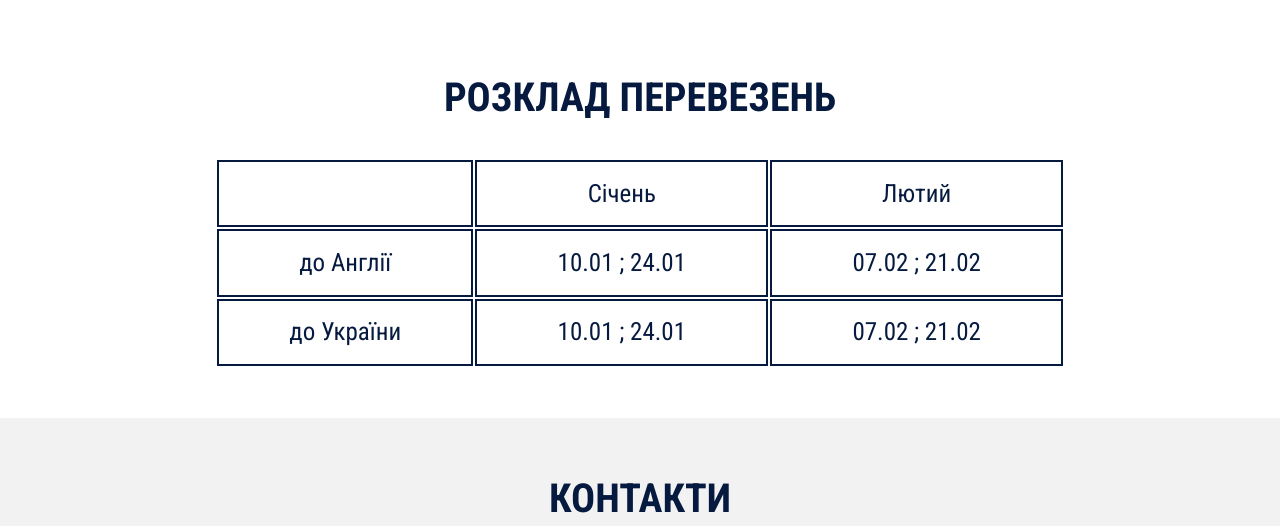
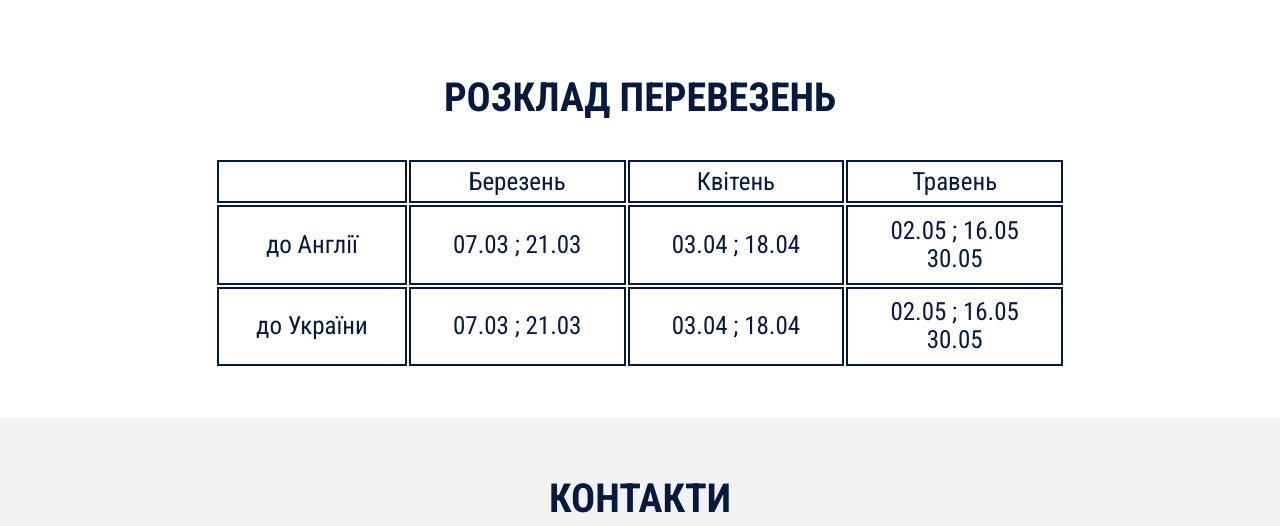
Before and after one commit to Loggax/BM-Trans, a website: page index.html in a window 1280 px wide. Shown: the part 2108-2634 px from the top of the page. Drawn offline with Linux system fonts and the light colour scheme.

Commit message:
Spring_schedule_2026

```diff
--- a/index.html
+++ b/index.html
@@ -152,21 +152,21 @@
                         <table>
                             <tr>
                                 <td></td>
-                                <td>Січень</td>
-                                <td>Лютий</td>
-                                <!-- <td>Серпень</td> -->
+                                <td>Березень</td>
+                                <td>Квітень</td>
+                                <td>Травень</td>
                             </tr>
                             <tr>
                                 <td>до Англії</td>
-                                <td>10.01 ; 24.01</td>
-                                <td>07.02 ; 21.02</td>
-                                <!-- <td>04.08 ; 11.08 <br> 18.08 ; 25.08</td> -->
+                                <td>07.03 ; 21.03</td>
+                                <td>03.04 ; 18.04</td>
+                                <td>02.05 ; 16.05 <br> 30.05 </td>
                             </tr>
                             <tr>
                                 <td>до України</td>
-                                <td>10.01 ; 24.01</td>
-                                <td>07.02 ; 21.02 </td>
-                                <!-- <td>04.08 ; 11.08 <br> 18.08 ; 25.08</td> -->
+                                <td>07.03 ; 21.03</td>
+                                <td>03.04 ; 18.04 </td>
+                                <td>02.05 ; 16.05 <br> 30.05 </td>
                               </tr>
                           </table>
                     </div>
```
